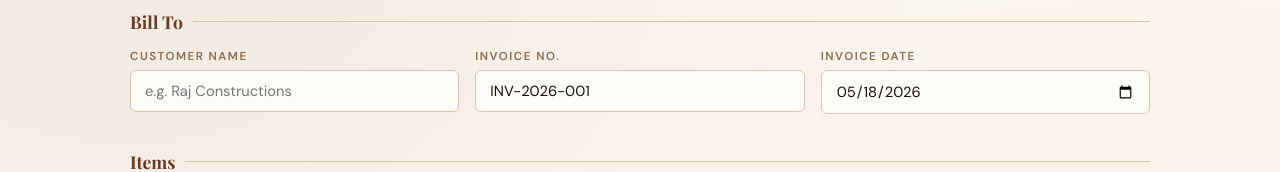
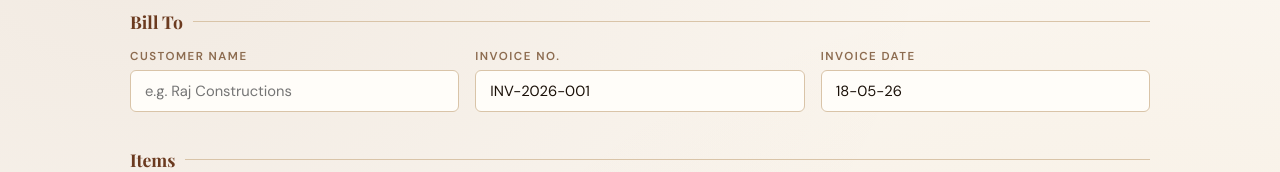
Before and after one commit to gloooomed/Invoice-Generator, a plain HTML site: page index.html in a window 1280 px wide. Shown: the part 273-445 px from the top of the page. Drawn offline with nearby package versions, Linux system fonts and the light colour scheme.

Commit message:
Remove calendar icon, format date as DD-MM-YY text input

```diff
--- a/index.html
+++ b/index.html
@@ -58,7 +58,7 @@
             </div>
             <div>
                 <label>Invoice Date</label>
-                <input type="date" id="invoice-date" />
+                <input type="text" id="invoice-date" placeholder="DD-MM-YY" maxlength="8" />
             </div>
         </div>
 
--- a/invoice.js
+++ b/invoice.js
@@ -150,7 +150,10 @@ function downloadPDF() {
 (function init() {
     const dateEl = /** @type {HTMLInputElement} */ (document.getElementById('invoice-date'));
     const today = new Date();
-    if (dateEl) dateEl.value = today.toISOString().split('T')[0];
+    const dd = String(today.getDate()).padStart(2, '0');
+    const mm = String(today.getMonth() + 1).padStart(2, '0');
+    const yy = String(today.getFullYear()).slice(-2);
+    if (dateEl) dateEl.value = `${dd}-${mm}-${yy}`;
 
     // Start with 3 empty rows
     addRow(); addRow(); addRow();
```
